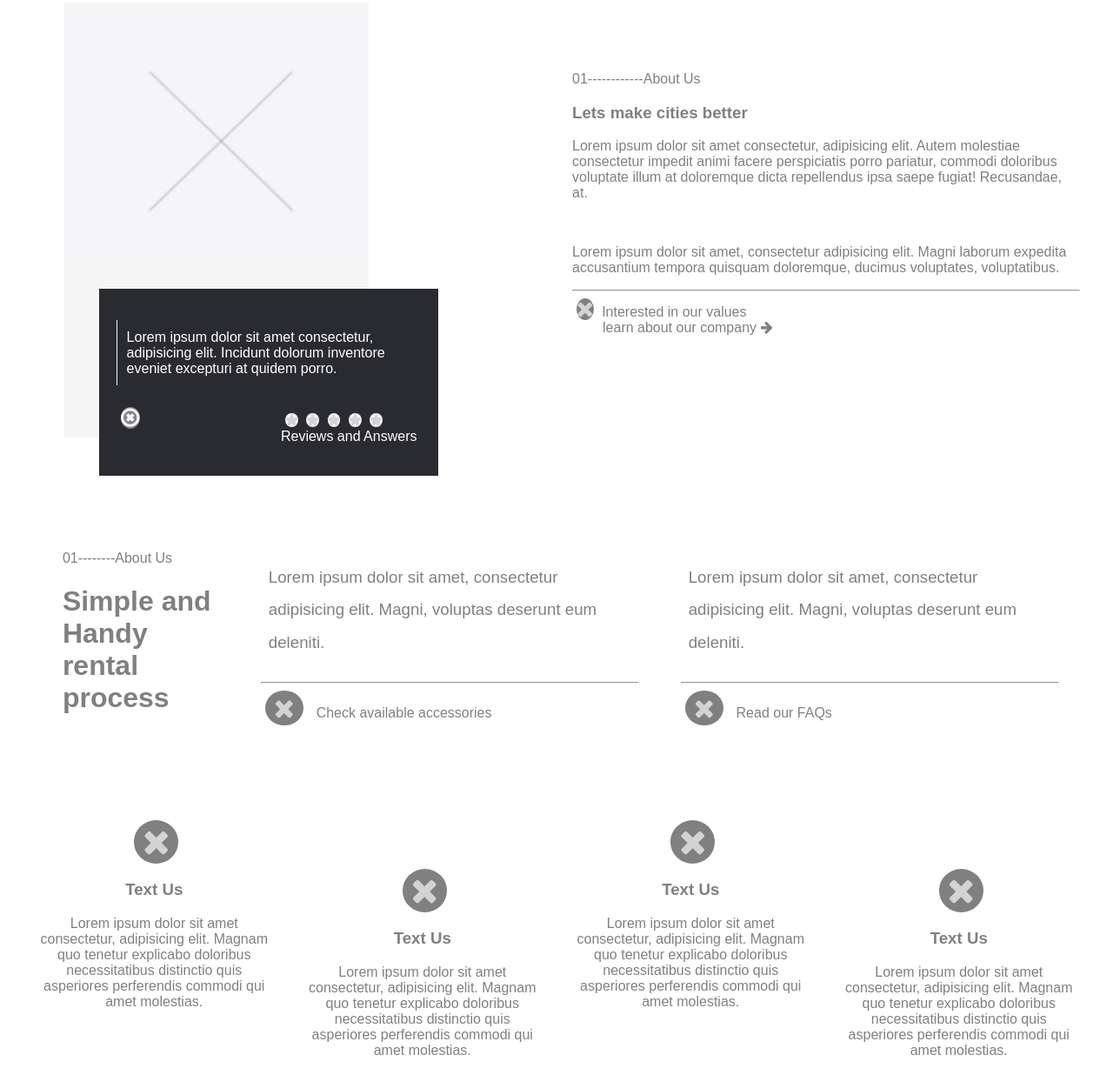
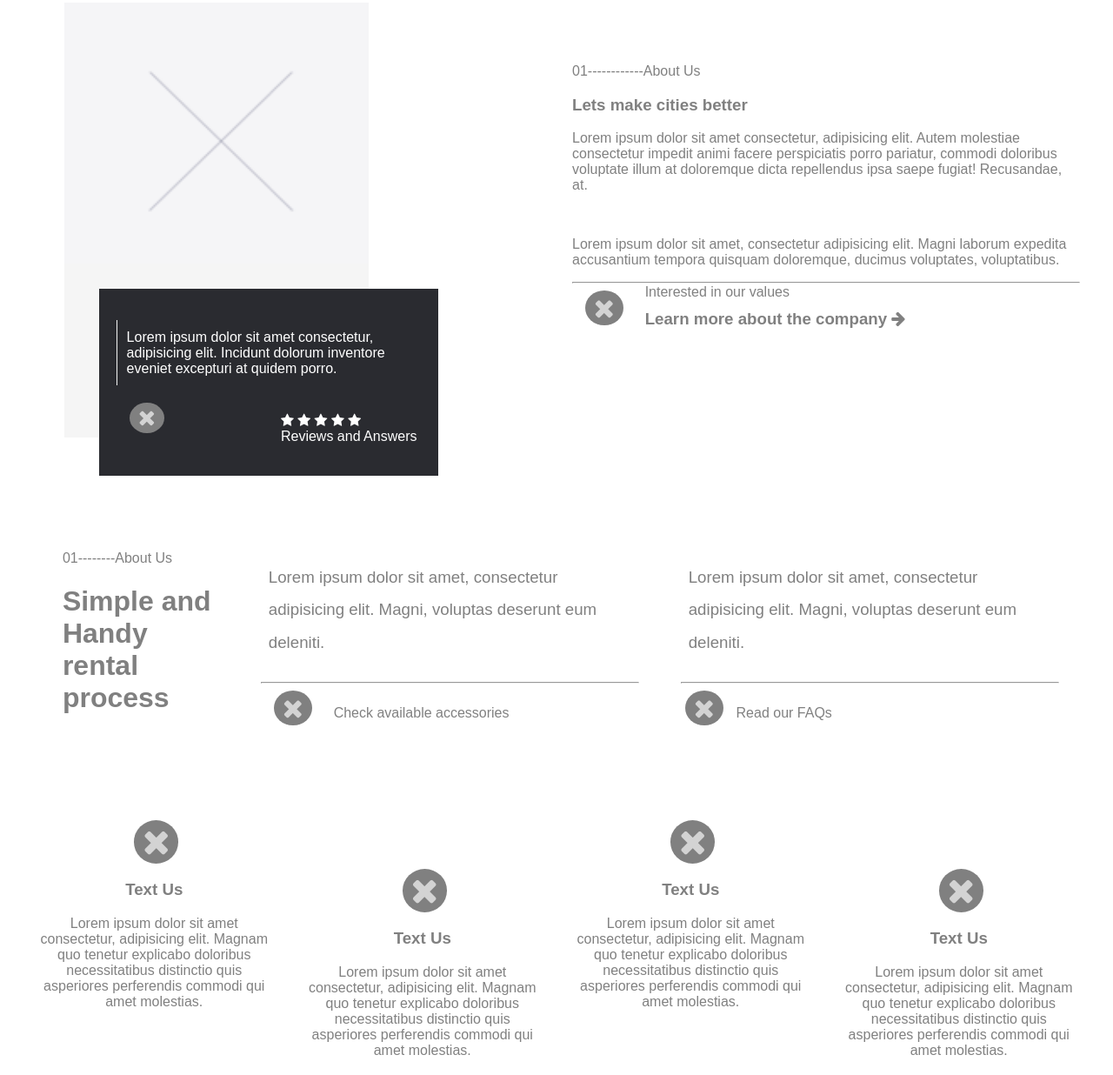
Before and after one commit to infinit-loop/assignment2.github.io, a plain HTML site: page index.html in a window 1280 px wide. Shown: the part 564-1800 px from the top of the page at 87% size. Drawn offline with Linux system fonts and the light colour scheme.

Commit message:
changes in icons

```diff
--- a/CSS/style.css
+++ b/CSS/style.css
@@ -49,8 +49,8 @@ nav ul{
     background-color: inherit;
     outline: none;
     border-bottom: 1px solid darkgray;
-    padding:2% 0%;
-    font-size: medium;
+    padding:0px 0px 11px 0px;
+    font-size: x-large;
 }
 
 .btn2{
@@ -150,6 +150,12 @@ nav ul{
     background-color: whitesmoke;
     border-radius: 50%;
 }
+.exit2{
+    display: grid;
+    grid-template-columns: auto auto;
+    justify-content: left;
+    line-height: 0.3;
+}
 .content04{
     display: grid;
     grid-template-columns: auto auto auto;
@@ -172,10 +178,10 @@ nav ul{
 }
 
 .content04b:hover{
-    border-top: 3px groove grey;
+    border-top: 3px groove lightgrey;
     padding: 50px;
     max-height: 100%;
-    box-shadow: 0 10px 20px rgba(0,0,0,0.19), 0 10px 10px rgba(0,0,0,0.23) ;
+    box-shadow: 0 10px 10px rgba(0,0,0,0.19), 0 10px 10px  rgba(0,0,0,0.23) ;
 }
 .btn04{
     background-color: #2a2b30;
@@ -247,7 +253,9 @@ nav ul{
     display: grid;
     grid-template-columns: auto auto;
     grid-row-gap: 15px;
-    /* grid-column-gap: 30px; */
+}
+.content07bb{
+    margin-top: -35px;
 }
 .content08{
     display: flex;
@@ -261,3 +269,8 @@ nav ul{
     padding: 0px 13vw;
     font-size: 40px;
 }
+.main2{
+    box-shadow: 0 -3em 3em rgba(0, 0, 0, 0.1),
+    0 0  0 2px rgb(255,255,255) inset;
+    margin-top: 80px;
+}
--- a/index.html
+++ b/index.html
@@ -60,13 +60,13 @@
                 <p>Lorem ipsum dolor sit amet consectetur, adipisicing elit. Incidunt dolorum inventore eveniet
                     excepturi at quidem porro.</p>
                 <div class="contain1b">
-                    <i class="fa fa-times-circle-o exit1" aria-hidden="true"
-                        style="font-size: 25px; color:whitesmoke;margin-left:5px;background-color: grey;border-radius: 50%;"></i>
-                    <p class="star"><i class="fa fa-star exit1" aria-hidden="true"></i>
-                        <i class="fa fa-star exit1" aria-hidden="true"></i>
-                        <i class="fa fa-star exit1" aria-hidden="true"></i>
-                        <i class="fa fa-star exit1" aria-hidden="true"></i>
-                        <i class="fa fa-star exit1" aria-hidden="true"></i><br>Reviews and Answers
+                    <i class="fa fa-times" aria-hidden="true"
+                        style="font-size: 25px;padding:5px 10px ; color:lightgrey;margin-left:15px;margin-right:25px;background-color:grey;border-radius: 50%;"></i>
+                    <p class="star"><i class="fa fa-star" aria-hidden="true"></i>
+                        <i class="fa fa-star " aria-hidden="true"></i>
+                        <i class="fa fa-star" aria-hidden="true"></i>
+                        <i class="fa fa-star" aria-hidden="true"></i>
+                        <i class="fa fa-star" aria-hidden="true"></i><br>Reviews and Answers
                     </p>
                 </div>
             </div>
@@ -82,17 +82,16 @@
             <p class="contain2b">Lorem ipsum dolor sit amet, consectetur adipisicing elit. Magni laborum expedita
                 accusantium tempora quisquam doloremque, ducimus voluptates, voluptatibus.</p>
             <hr style="color: grey;">
-            <span>
+            <div class="exit2">
+                <div>
                     <i class="fa fa-times exit1" aria-hidden="true"
-                    style="font-size: 25px; color:lightgray;margin-left:5px;background-color: grey;border-radius: 50%; display: inline-block;
-                    margin-right: 5px;"></i>
+                        style="font-size: 30px;padding:5px 10px ; color:lightgrey;margin-left:15px;margin-right:25px;background-color:grey;border-radius: 50%;"></i>
+                </div>
+                <div>
+                    <p style="display: inline;">Interested in our values</p> <br><h3>Learn more about the company <i class="fa fa-arrow-right" aria-hidden="true"></i></h3>
+                </div>
+            </div>
 
-            </span>
-            <span class="contain2c">Interested in our values <br><span class="contain2d">learn about our company</span><sapn><i
-                        class="fa fa-arrow-right" aria-hidden="true"></i></span>
-
-
-            </span>
         </div>
 
     </div>
@@ -108,7 +107,8 @@
                 eum deleniti.</h3>
             <hr class="hr">
             <i class="fa fa-times exit1" aria-hidden="true"
-                style="font-size: 30px;padding:5px 10px ; color:lightgrey;margin-left:5px;margin-right:15px;background-color:grey;border-radius: 50%;"></i><span style="display: inline-block;">Check
+                style="font-size: 30px;padding:5px 10px ; color:lightgrey;margin-left:15px;margin-right:25px;background-color:grey;border-radius: 50%;"></i><span
+                style="display: inline-block;">Check
                 available accessories</span>
         </div>
         <div class="content02a">
@@ -117,7 +117,8 @@
             </h3>
             <hr class="hr">
             <i class="fa fa-times exit1" aria-hidden="true"
-                style="font-size: 30px;padding:5px 10px ; color:lightgrey;margin-left:5px;margin-right:15px;background-color:grey;border-radius: 50%;"></i><span style="display: inline-block;">Read
+                style="font-size: 30px;padding:5px 10px ; color:lightgrey;margin-left:5px;margin-right:15px;background-color:grey;border-radius: 50%;"></i><span
+                style="display: inline-block;">Read
                 our FAQs</span>
         </div>
     </div>
@@ -200,18 +201,21 @@
         </div>
         </div>
     </section>
+    <div class="main2">
         <div class="content07">
             <div class="content07a">
                 <p>01--------About Us</p>
                 <h1>Always drive <br> on Identical Prius</h1>
-            <p>Lorem ipsum dolor sit amet, consectetur adipisicing elit. Error accusantium, omnis quibusdam nihil porro
+                <p>Lorem ipsum dolor sit amet, consectetur adipisicing elit. Error accusantium, omnis quibusdam nihil
+                    porro
                     veritatis mollitia adipisci.</p>
-            <p>Lorem, ipsum dolor sit amet consectetur adipisicing elit. Suscipit quos sunt, quae expedita consectetur
+                <p>Lorem, ipsum dolor sit amet consectetur adipisicing elit. Suscipit quos sunt, quae expedita
+                    consectetur
                     dolor assumenda itaque inventore. Enim ex praesentium dolorem dicta hic quis animi voluptates eaque
                     assumenda consequatur.</p>
             </div>
             <div class="content07b">
-            <div><img src="css/images/x2.png" alt=""></div>
+                <div><img class="content07bb" src="css/images/x2.png" alt=""></div>
                 <div class="content07ba">
                     <div><img src="CSS/images/x3.png" alt=""></div>
                     <div><img src="CSS/images/x4.png" style="width: fit-content;" alt=""></div>
@@ -226,7 +230,7 @@
             </div>
             <div class="content05a"><button class="btn05">Get Started</button></div>
         </div>
-    <hr style="color: whitesmoke;">
+        <hr style="color: whitesmoke; width: 90%;">
 
 
         <section>
@@ -265,13 +269,18 @@
             </div>
         </section>
         <footer class="content08">
-        <div class="content08a"><h1>upshift</h1></div>
+            <div class="content08a">
+                <h1>upshift</h1>
+            </div>
             <div class="content08b">&copy;Copyright 2021 upshift.inc</div>
             <div class="content08c"><i class="fa fa-facebook-official" aria-hidden="true"></i>
                 <i class="fa fa-instagram" aria-hidden="true"></i>
-            <i class="fa fa-youtube-play" aria-hidden="true"></i></div>
+                <i class="fa fa-youtube-play" aria-hidden="true"></i>
+            </div>
 
         </footer>
+    </div>
+
 
 </body>
 
```
Lines whose indentation alone changed are shown as unchanged.
